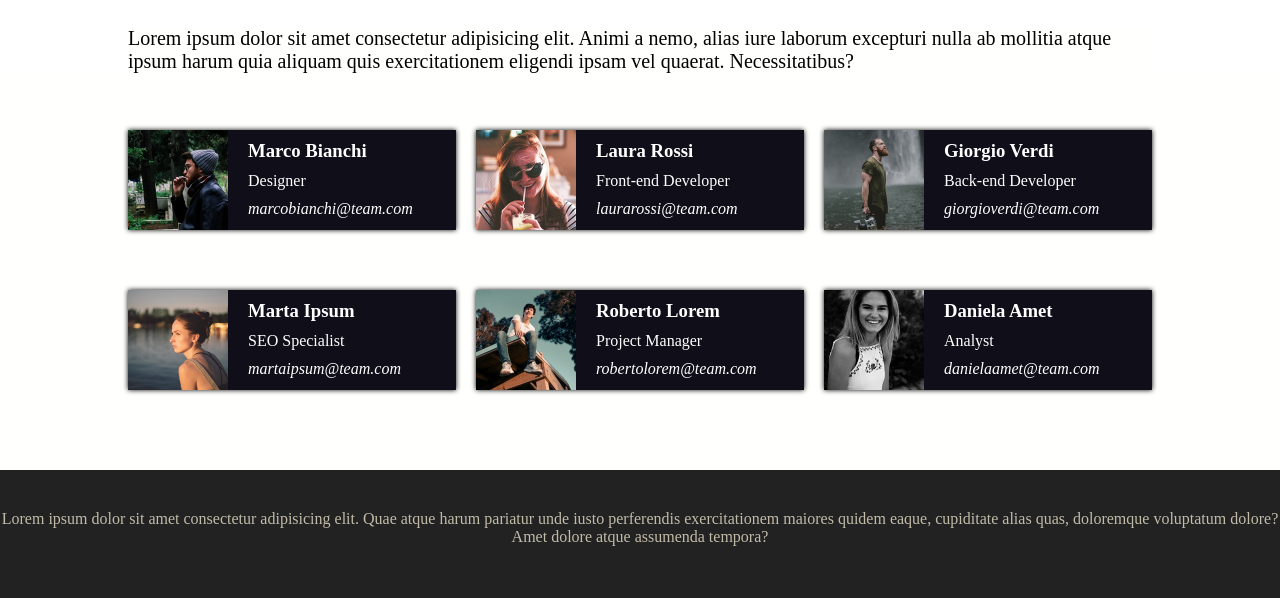
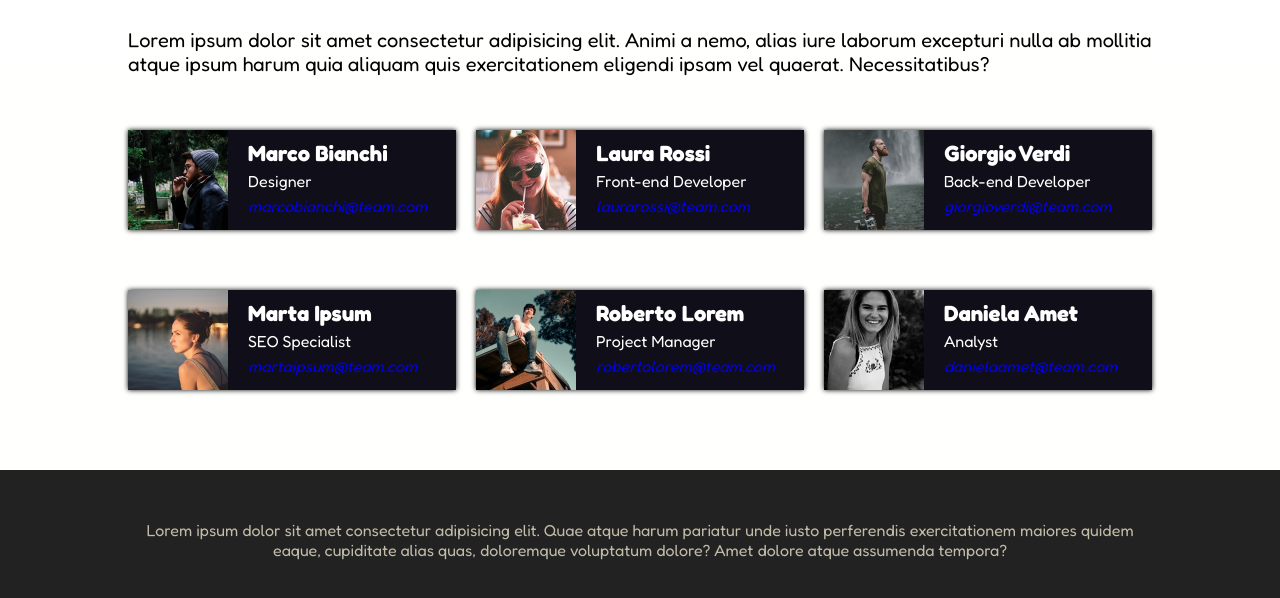
Before and after one commit to edocico/html-css-float-cards, a plain HTML site: page index.html in a window 1280 px wide. Shown: the part 170-768 px from the top of the page. Drawn offline with Linux system fonts and the light colour scheme.

Commit message:
aggiunto stile e footer-container

```diff
--- a/css/style.css
+++ b/css/style.css
@@ -6,6 +6,8 @@
 
 body {
     height: 100vh;
+    font-family: 'Fredoka'
+
 }
 
 /*debug*/
@@ -32,7 +34,6 @@ h1 {
     margin-bottom: 50px;
     padding-top: 60px;
     font-size: 40px;
-
 }
 
 header p {
@@ -75,13 +76,23 @@ img {
 }
 
 .card h3 {
-    margin-bottom: 10px;
+    margin-bottom: 5px;
     margin-top: 10px;
     font-weight: 700;
+    font-size: 22px;
 }
 
 .card p {
-    margin-bottom: 10px;
+    margin-bottom: 5px;
+}
+
+a {
+    transition: 0.5s;
+    text-decoration: none;
+}
+
+a:hover {
+    color: red;
 }
 
 .clearfix::after {
@@ -95,12 +106,17 @@ img {
 footer {
     background-color: #222222;
     height: 20%;
-    color: white;
     max-width: 100%
 }
 
+.footer-container {
+    max-width: 80%;
+
+    margin: 0 auto;
+}
+
 footer p {
-    padding-top: 40px;
+    padding-top: 50px;
     color: #C2BBA8;
     text-align: center;
 }
--- a/index.html
+++ b/index.html
@@ -5,6 +5,9 @@
     <meta name="viewport" content="width=device-width, initial-scale=1.0">
     <title>Floating Cards</title>
     <link rel="stylesheet" href="./css/style.css">
+    <link rel="preconnect" href="https://fonts.googleapis.com">
+<link rel="preconnect" href="https://fonts.gstatic.com" crossorigin>
+<link href="https://fonts.googleapis.com/css2?family=Fredoka:wght@300;400;500;600;700&family=Open+Sans:ital,wght@1,300&display=swap" rel="stylesheet">
 </head>
 <body class="debugg">
 <!--sezione di testa con titolo e paragrafo-->
@@ -29,7 +32,7 @@
                     </div>
                     <h3>Marco Bianchi</h3>
                     <p>Designer</p>
-                    <address>marcobianchi@team.com</address>
+                    <address><a href="mailto:marcobianchi@team.com">marcobianchi@team.com</a></address>
                 </div>
 <!--seconda card-->
                 <div class="card">
@@ -38,7 +41,7 @@
                     </div>
                     <h3>Laura Rossi</h3>
                     <p>Front-end Developer</p>
-                    <address>laurarossi@team.com</address>
+                    <address><a href="mailto:laurarossi@team.com">laurarossi@team.com</a></address>
                 </div>
 <!--terza card-->
                 <div class="card no-margin">
@@ -47,7 +50,7 @@
                     </div>
                     <h3>Giorgio Verdi</h3>
                     <p>Back-end Developer</p>
-                    <address>giorgioverdi@team.com</address>
+                    <address><a href="mailto:giorgioverdi@team.com">giorgioverdi@team.com</a></address>
                 </div>
 <!--quarta card-->
                 <div class="card">
@@ -56,7 +59,7 @@
                     </div>
                     <h3>Marta Ipsum</h3>
                     <p>SEO Specialist</p>
-                    <address>martaipsum@team.com</address>
+                    <address><a href="mailto:martaipsum@team.com">martaipsum@team.com</a></address>
                 </div>
 <!--quinta card-->
                 <div class="card">
@@ -65,7 +68,7 @@
                     </div>
                     <h3>Roberto Lorem</h3>
                     <p>Project Manager</p>
-                    <address>robertolorem@team.com</address>
+                    <address><a href="robertolorem@team.com">robertolorem@team.com</a></address>
                 </div>
 <!--sesta card-->
                 <div class="card no-margin">
@@ -74,7 +77,7 @@
                     </div>
                     <h3>Daniela Amet</h3>
                     <p>Analyst</p>
-                    <address>danielaamet@team.com</address>
+                    <address><a href="mailto:danielaamet@team.com">danielaamet@team.com</a></address>
                 </div>
 
             </div>
@@ -84,7 +87,9 @@
     </main>
 <!--footer section-->
     <footer>
-        <p>Lorem ipsum dolor sit amet consectetur adipisicing elit. Quae atque harum pariatur unde iusto perferendis exercitationem maiores quidem eaque, cupiditate alias quas, doloremque voluptatum dolore? Amet dolore atque assumenda tempora?</p>
+        <div class="footer-container">
+            <p>Lorem ipsum dolor sit amet consectetur adipisicing elit. Quae atque harum pariatur unde iusto perferendis exercitationem maiores quidem eaque, cupiditate alias quas, doloremque voluptatum dolore? Amet dolore atque assumenda tempora?</p>
+        </div>
     </footer>
 
 </body>
```
